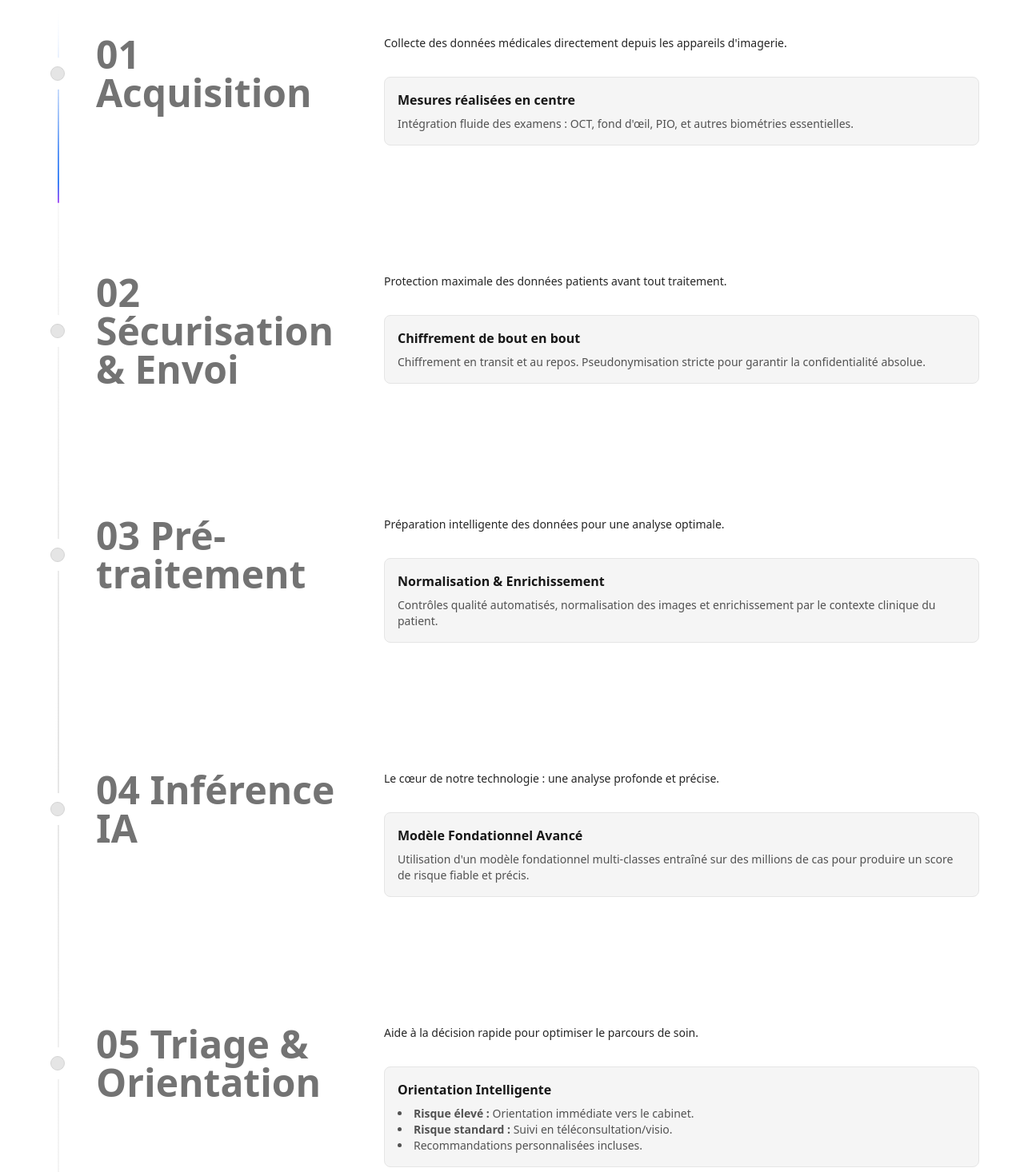
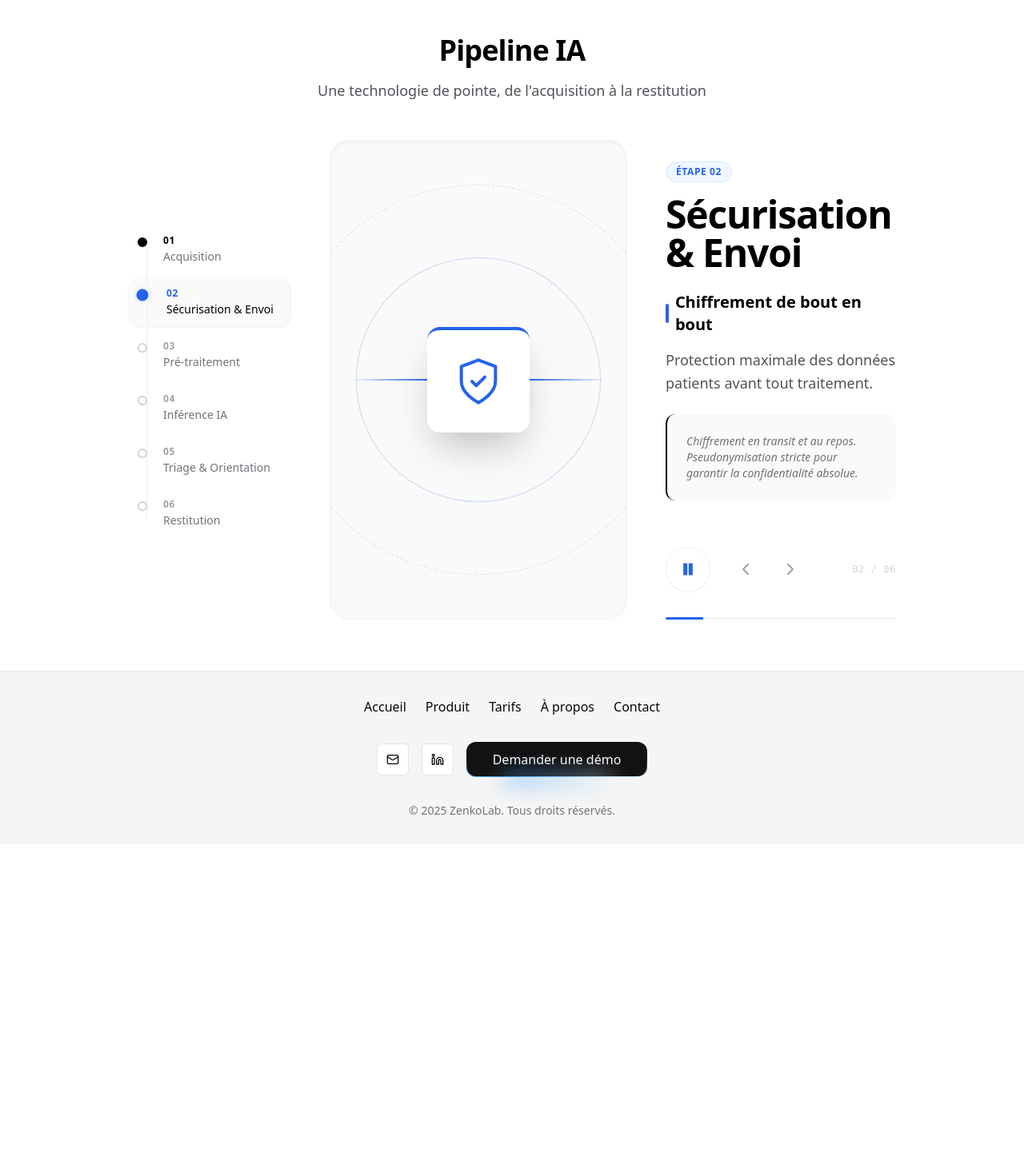
Before and after one commit to JosselinPerret/zenkolab-landingpage, a Next.js app: page /produit in a window 1280 px wide. Shown: the part 1284-2750 px from the top of the page at 80% size. After the commit the page ends 2340 px from the top, so only its background shows below. Built offline with nearby package versions, Linux system fonts and the light colour scheme.

Commit message:
feat: add AI Pipeline section and restructure ProduitPage layout

```diff
--- a/app/page.tsx
+++ b/app/page.tsx
@@ -7,7 +7,6 @@ import { Book, Sunset, Trees, Zap } from "lucide-react"
 import dynamic from "next/dynamic"
 
 const GlowingEffectDemo = dynamic(() => import("@/components/ui/glowing-effect-demo").then(mod => mod.GlowingEffectDemo))
-const AiPipelineSection = dynamic(() => import("@/components/ai-pipeline/ai-pipeline-section").then(mod => mod.AiPipelineSection))
 const LogoCloud = dynamic(() => import("@/components/ui/logo-cloud-2").then(mod => mod.LogoCloud))
 const StackedCircularFooter = dynamic(() => import("@/components/ui/stacked-circular-footer").then(mod => mod.StackedCircularFooter))
 
@@ -68,7 +67,6 @@ export default function Home() {
         }}
       />
       <GlowingEffectDemo />
-      <AiPipelineSection />
       <LogoCloud />
       <StackedCircularFooter />
     </main>
--- a/app/produit/page.tsx
+++ b/app/produit/page.tsx
@@ -1,11 +1,10 @@
 "use client"
 
 import { Navbar1 } from "@/components/blocks/navbar1"
-import { Book, Sunset, Trees, Zap } from "lucide-react"
 import dynamic from "next/dynamic"
 
 const StackedCircularFooter = dynamic(() => import("@/components/ui/stacked-circular-footer").then(mod => mod.StackedCircularFooter))
-const Timeline = dynamic(() => import("@/components/ui/timeline").then(mod => mod.Timeline))
+const AiPipelineSection = dynamic(() => import("@/components/ai-pipeline/ai-pipeline-section").then(mod => mod.AiPipelineSection))
 
 const navbarData = {
   logo: {
@@ -39,124 +38,50 @@ const navbarData = {
 };
 
 export default function ProduitPage() {
-  const timelineData = [
-    {
-      title: "01 Acquisition",
-      content: (
-        <div>
-          <p className="text-neutral-800 dark:text-neutral-200 text-xs md:text-sm font-normal mb-8">
-            Collecte des données médicales directement depuis les appareils d&apos;imagerie.
-          </p>
-          <div className="grid grid-cols-1 gap-4">
-            <div className="p-4 bg-neutral-100 dark:bg-neutral-900 rounded-lg border border-neutral-200 dark:border-neutral-800">
-              <h4 className="font-semibold mb-2 text-neutral-900 dark:text-neutral-100">Mesures réalisées en centre</h4>
-              <p className="text-sm text-neutral-600 dark:text-neutral-400">
-                Intégration fluide des examens : OCT, fond d&apos;œil, PIO, et autres biométries essentielles.
-              </p>
-            </div>
-          </div>
-        </div>
-      ),
-    },
-    {
-      title: "02 Sécurisation & Envoi",
-      content: (
-        <div>
-          <p className="text-neutral-800 dark:text-neutral-200 text-xs md:text-sm font-normal mb-8">
-            Protection maximale des données patients avant tout traitement.
-          </p>
-          <div className="grid grid-cols-1 gap-4">
-            <div className="p-4 bg-neutral-100 dark:bg-neutral-900 rounded-lg border border-neutral-200 dark:border-neutral-800">
-              <h4 className="font-semibold mb-2 text-neutral-900 dark:text-neutral-100">Chiffrement de bout en bout</h4>
-              <p className="text-sm text-neutral-600 dark:text-neutral-400">
-                Chiffrement en transit et au repos. Pseudonymisation stricte pour garantir la confidentialité absolue.
-              </p>
-            </div>
-          </div>
-        </div>
-      ),
-    },
-    {
-      title: "03 Pré-traitement",
-      content: (
-        <div>
-          <p className="text-neutral-800 dark:text-neutral-200 text-xs md:text-sm font-normal mb-8">
-            Préparation intelligente des données pour une analyse optimale.
-          </p>
-          <div className="grid grid-cols-1 gap-4">
-            <div className="p-4 bg-neutral-100 dark:bg-neutral-900 rounded-lg border border-neutral-200 dark:border-neutral-800">
-              <h4 className="font-semibold mb-2 text-neutral-900 dark:text-neutral-100">Normalisation & Enrichissement</h4>
-              <p className="text-sm text-neutral-600 dark:text-neutral-400">
-                Contrôles qualité automatisés, normalisation des images et enrichissement par le contexte clinique du patient.
-              </p>
-            </div>
-          </div>
-        </div>
-      ),
-    },
-    {
-      title: "04 Inférence IA",
-      content: (
-        <div>
-          <p className="text-neutral-800 dark:text-neutral-200 text-xs md:text-sm font-normal mb-8">
-            Le cœur de notre technologie : une analyse profonde et précise.
-          </p>
-          <div className="grid grid-cols-1 gap-4">
-            <div className="p-4 bg-neutral-100 dark:bg-neutral-900 rounded-lg border border-neutral-200 dark:border-neutral-800">
-              <h4 className="font-semibold mb-2 text-neutral-900 dark:text-neutral-100">Modèle Fondationnel Avancé</h4>
-              <p className="text-sm text-neutral-600 dark:text-neutral-400">
-                Utilisation d&apos;un modèle fondationnel multi-classes entraîné sur des millions de cas pour produire un score de risque fiable et précis.
-              </p>
-            </div>
-          </div>
-        </div>
-      ),
-    },
-    {
-      title: "05 Triage & Orientation",
-      content: (
-        <div>
-          <p className="text-neutral-800 dark:text-neutral-200 text-xs md:text-sm font-normal mb-8">
-            Aide à la décision rapide pour optimiser le parcours de soin.
-          </p>
-          <div className="grid grid-cols-1 gap-4">
-            <div className="p-4 bg-neutral-100 dark:bg-neutral-900 rounded-lg border border-neutral-200 dark:border-neutral-800">
-              <h4 className="font-semibold mb-2 text-neutral-900 dark:text-neutral-100">Orientation Intelligente</h4>
-              <ul className="list-disc list-inside text-sm text-neutral-600 dark:text-neutral-400">
-                <li><strong>Risque élevé :</strong> Orientation immédiate vers le cabinet.</li>
-                <li><strong>Risque standard :</strong> Suivi en téléconsultation/visio.</li>
-                <li>Recommandations personnalisées incluses.</li>
-              </ul>
-            </div>
-          </div>
-        </div>
-      ),
-    },
-    {
-      title: "06 Restitution",
-      content: (
-        <div>
-          <p className="text-neutral-800 dark:text-neutral-200 text-xs md:text-sm font-normal mb-8">
-            Intégration transparente dans votre flux de travail quotidien.
-          </p>
-          <div className="grid grid-cols-1 gap-4">
-            <div className="p-4 bg-neutral-100 dark:bg-neutral-900 rounded-lg border border-neutral-200 dark:border-neutral-800">
-              <h4 className="font-semibold mb-2 text-neutral-900 dark:text-neutral-100">Rapport & Intégration</h4>
-              <p className="text-sm text-neutral-600 dark:text-neutral-400">
-                Génération d&apos;une synthèse claire pour l&apos;ophtalmologue et intégration directe via API ou dans le Dossier Médical Électronique (DME).
-              </p>
-            </div>
-          </div>
-        </div>
-      ),
-    },
-  ];
+  const pathologies = ["Glaucome", "DMLA", "Amblyopie", "Cataracte"];
 
   return (
     <>
       <Navbar1 {...navbarData} />
-      <main className="min-h-screen bg-background">
-        <Timeline data={timelineData} />
+      <main className="min-h-screen bg-background pt-20 md:pt-24">
+        <div className="container mx-auto px-4 md:px-6 mb-20">
+           {/* Pathologies Section */}
+           <div className="mb-20">
+              <h2 className="text-lg md:text-4xl mb-8 text-black dark:text-white max-w-4xl font-bold">
+                Pathologies ciblées
+              </h2>
+              <div className="grid grid-cols-2 md:grid-cols-4 gap-4">
+                {pathologies.map((pathology, index) => (
+                  <div
+                    key={index}
+                    className="p-6 rounded-xl bg-neutral-50 dark:bg-neutral-900 border border-neutral-200 dark:border-neutral-800 flex items-center justify-center text-center hover:shadow-md transition-shadow"
+                  >
+                    <span className="text-lg font-semibold text-neutral-800 dark:text-neutral-200">
+                      {pathology}
+                    </span>
+                  </div>
+                ))}
+              </div>
+            </div>
+
+            {/* Video Section */}
+            <div className="mb-20">
+                <h2 className="text-lg md:text-4xl mb-4 text-black dark:text-white max-w-4xl font-bold">
+                  Démonstration
+                </h2>
+                <div className="w-full aspect-video bg-neutral-200 dark:bg-neutral-800 rounded-lg flex items-center justify-center overflow-hidden shadow-2xl border border-neutral-200 dark:border-neutral-800">
+                  <iframe
+                    src="https://drive.google.com/file/d/1G_-o5uwwzF0PpZKLAn0VwkT8Ck0J0iYt/preview"
+                    className="w-full h-full"
+                    allow="autoplay; fullscreen"
+                    title="Zenkolab Product Demo"
+                  ></iframe>
+                </div>
+            </div>
+        </div>
+
+        {/* Pipeline Section */}
+        <AiPipelineSection />
       </main>
       <StackedCircularFooter />
     </>
```
